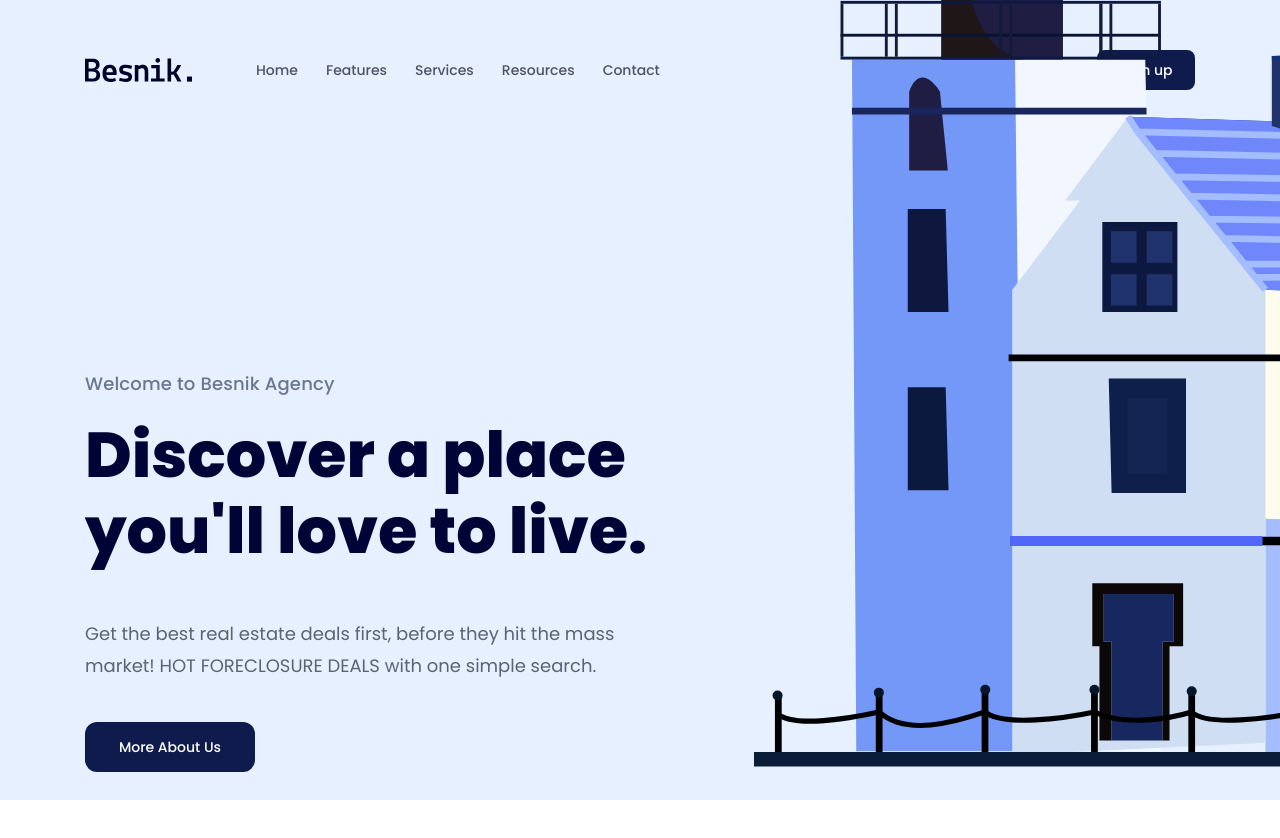
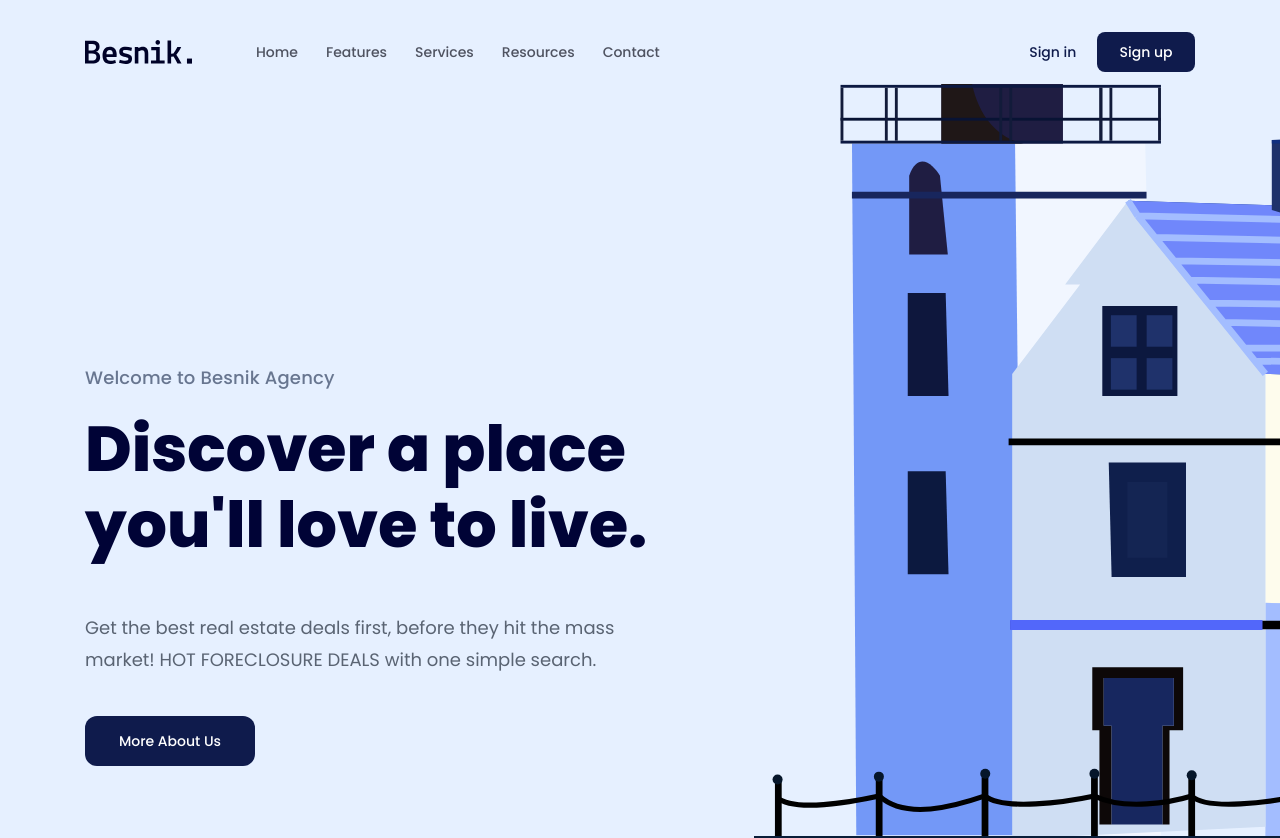
Before and after one commit to Khaznh/htmlcss-project-1, a plain HTML site: page index.html in a window 1280 px wide. Shown: the top 838 px of the page. Drawn offline with Linux system fonts and the light colour scheme; files whose address does not match are found by name.

Commit message:
improve header

```diff
--- a/assets/css/style.css
+++ b/assets/css/style.css
@@ -47,16 +47,25 @@ a {
   border-radius: 12px;
 }
 
-.header {
+.hero-wrap {
   height: 100vh;
   background-color: #e6f0ff;
   position: relative;
 }
 
+.fixed-header {
+  background-color: #e6f0ff;
+  padding-top: 20px;
+  position: sticky;
+  top: -20px;
+  z-index: 1;
+}
+
 .navbar {
   display: flex;
   align-items: center;
-  padding-top: 50px;
+  /* padding-top: 38px; */
+  padding: 12px 0;
 }
 
 .navbar > ul {
@@ -92,7 +101,7 @@ a {
 }
 
 .hero {
-  margin-top: 28rem;
+  padding-top: 28rem;
 }
 
 .hero .info {
--- a/index.html
+++ b/index.html
@@ -33,7 +33,7 @@
   </head>
   <body>
     <main>
-      <header class="header">
+      <header class="fixed-header">
         <div class="content">
           <nav class="navbar">
             <img src="./assets/img/logo.svg" alt="Besnik." class="logo" />
@@ -51,7 +51,11 @@
               <a href="#!" class="btn action-btn">Sign up</a>
             </div>
           </nav>
+        </div>
+      </header>
 
+      <div class="hero-wrap">
+        <div class="content">
           <div class="hero">
             <div class="info">
               <p class="sub-title">Welcome to Besnik Agency</p>
@@ -70,7 +74,7 @@
             />
           </div>
         </div>
-      </header>
+      </div>
 
       <div class="clients">
         <div class="content">
```
